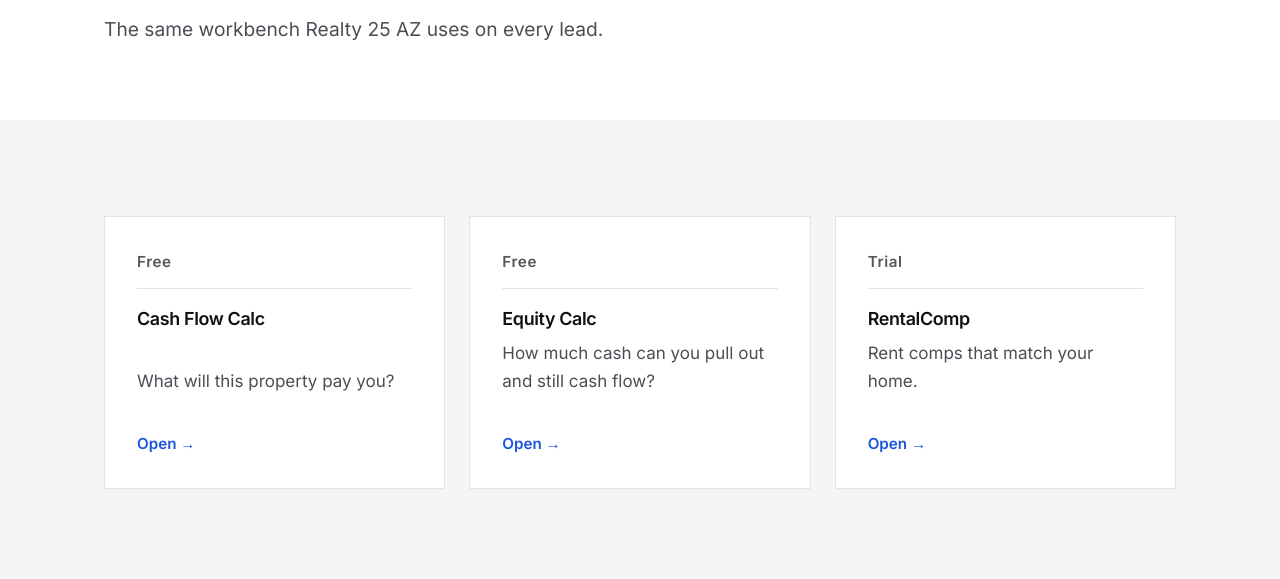
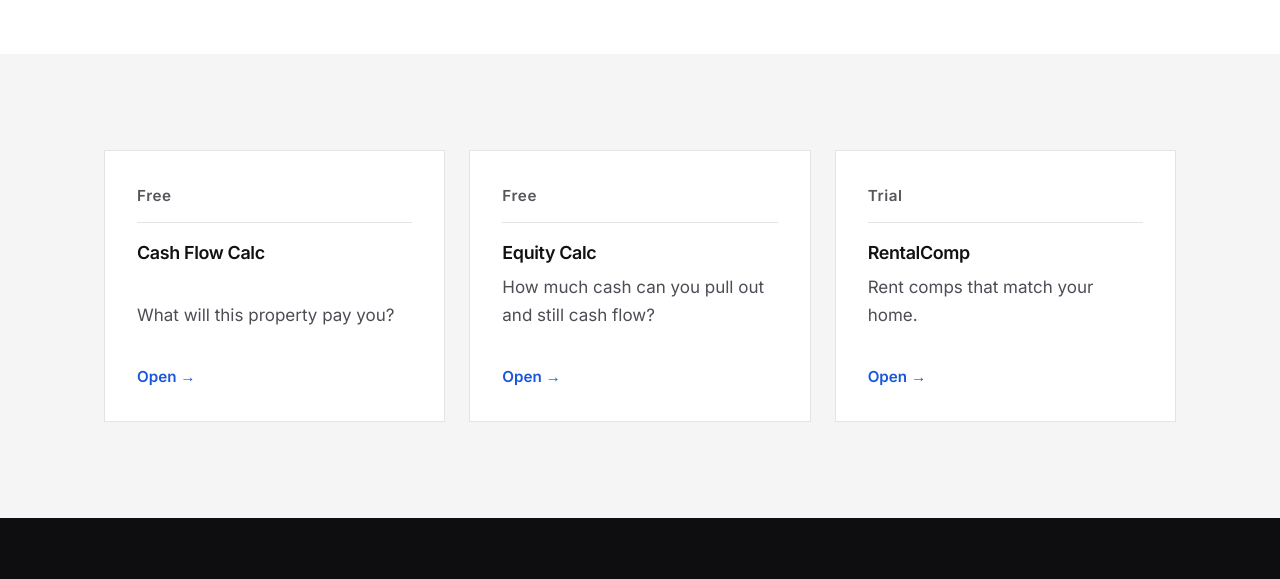
Before and after one commit to r25sandbox/realty25az-site, a plain HTML site: page tools/index.html in a window 1280 px wide. Shown: the part 302-881 px from the top of the page. Drawn offline with Linux system fonts and the light colour scheme.

Commit message:
Remove the tools page workbench line.
The sentence was the whole lead, so the empty paragraph goes with it.

Co-authored-by: r25sandbox <r25sandbox@users.noreply.github.com>

```diff
--- a/tools/index.html
+++ b/tools/index.html
@@ -58,7 +58,6 @@
 <section class="hero" style="padding:96px 0 40px"><div class="wrap">
 <p class="label">Tools</p>
 <h1>Free rental tools.</h1>
-<p class="lead">The same workbench Realty 25 AZ uses on every lead.</p>
 </div></section>
 <section class="band alt"><div class="wrap">
 <div class="grid three">
```
